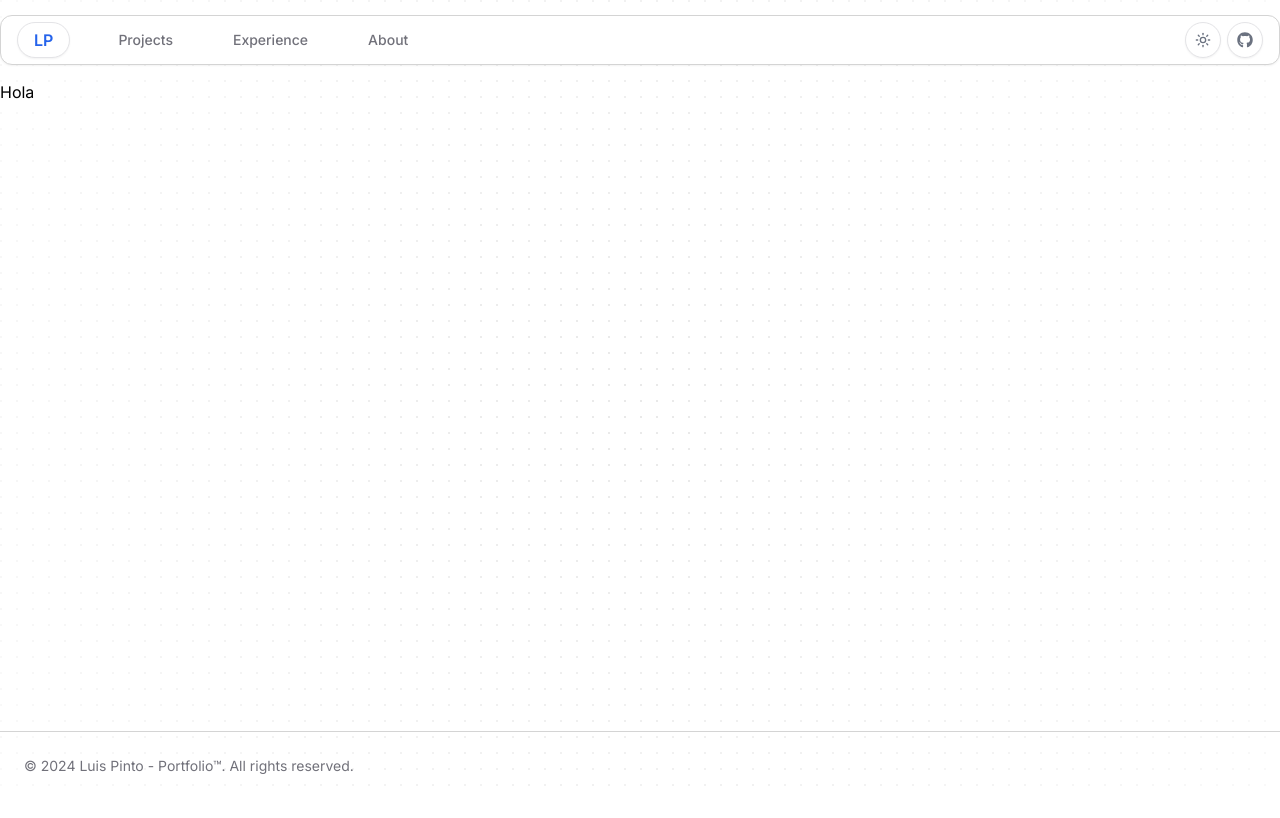
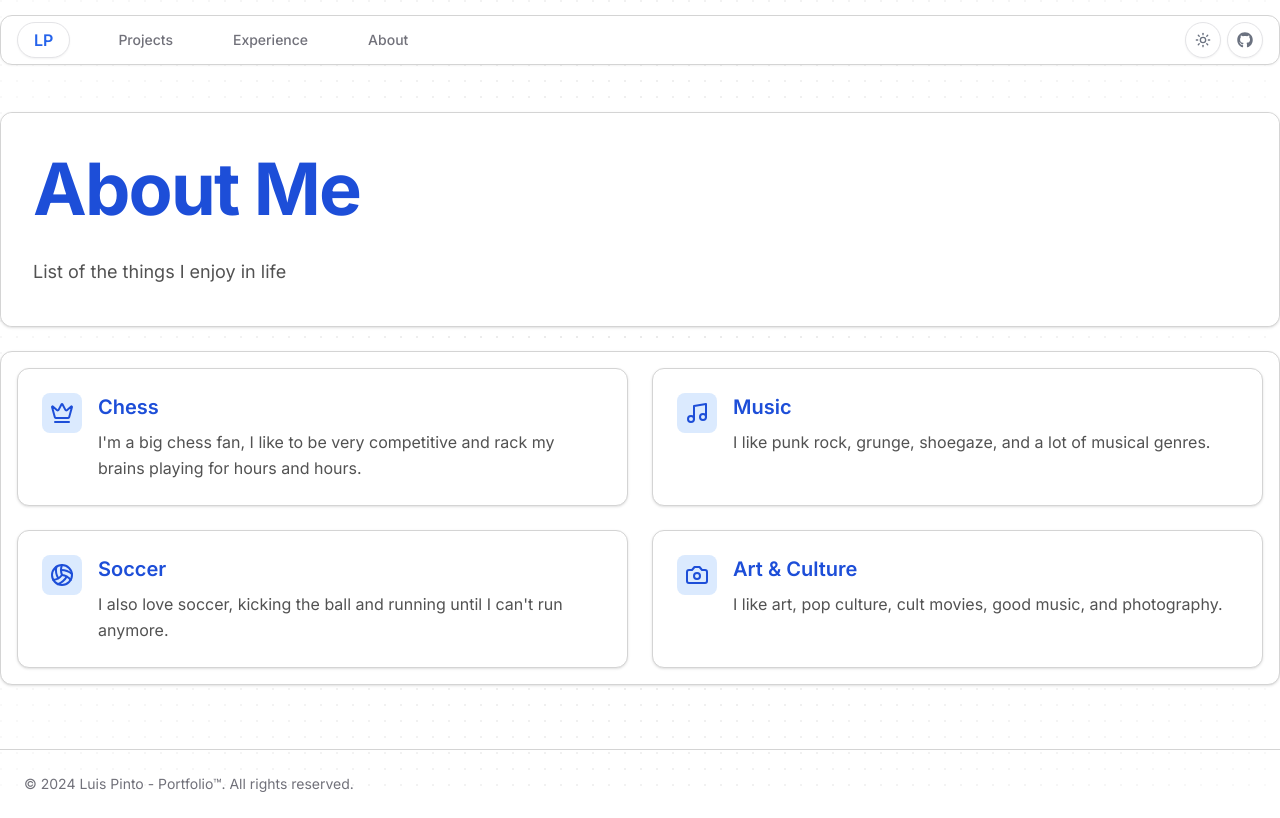
Before and after one commit to LUISPINTO90/PersonalPortfolio, a Next.js app: page /about in a window 1280 px wide. Built offline with nearby package versions, Linux system fonts and the light colour scheme.

Commit message:
chore: implement about page

```diff
--- a/src/app/about/page.tsx
+++ b/src/app/about/page.tsx
@@ -1,3 +1,67 @@
+// src/app/about/page.tsx
+import { Card } from "@/components/ui/card";
+import { aboutMeSections } from "@/constants/about-me";
+import { Music, Camera, Crown, Volleyball } from "lucide-react";
+
+const getCategoryIcon = (title: string) => {
+  switch (title) {
+    case "Chess":
+      return <Crown className="h-6 w-6" />;
+    case "Music":
+      return <Music className="h-6 w-6" />;
+    case "Soccer":
+      return <Volleyball className="h-6 w-6" />;
+    case "Art & Culture":
+      return <Camera className="h-6 w-6" />;
+    default:
+      return null;
+  }
+};
+
 export default function About() {
-  return <h1>Hola</h1>;
+  return (
+    <div className="flex flex-col items-center space-y-6 pb-8">
+      {/* Header Card */}
+      <Card className="w-full mt-8 max-w-7xl z-10">
+        <div className="overflow-hidden bg-background rounded-xl w-full relative">
+          <div className="relative px-6 py-8 sm:px-8 sm:py-10">
+            <div className="space-y-8">
+              <div className="space-y-2 z-10 relative">
+                <h1 className="text-6xl font-bold tracking-tight sm:text-7xl text-blue-700 dark:text-white">
+                  About Me
+                </h1>
+              </div>
+              <p className="text-lg leading-relaxed text-neutral-600 dark:text-neutral-400 relative z-10 max-w-2xl">
+                List of the things I enjoy in life
+              </p>
+            </div>
+          </div>
+        </div>
+      </Card>
+
+      {/* Interests Section */}
+      <Card className="w-full max-w-7xl grid grid-cols-1 md:grid-cols-2 gap-6 p-4 z-10">
+        {aboutMeSections.map((section) => (
+          <Card
+            key={section.id}
+            className="p-6 hover:shadow-lg transition-shadow"
+          >
+            <div className="flex items-start gap-4">
+              <div className="p-2 bg-blue-100 dark:bg-neutral-300 rounded-lg text-blue-700 dark:text-neutral-800">
+                {getCategoryIcon(section.title)}
+              </div>
+              <div className="space-y-2">
+                <h3 className="text-xl font-semibold text-blue-700 dark:text-white">
+                  {section.title}
+                </h3>
+                <p className="text-neutral-600 dark:text-neutral-400 leading-relaxed">
+                  {section.content}
+                </p>
+              </div>
+            </div>
+          </Card>
+        ))}
+      </Card>
+    </div>
+  );
 }
```
